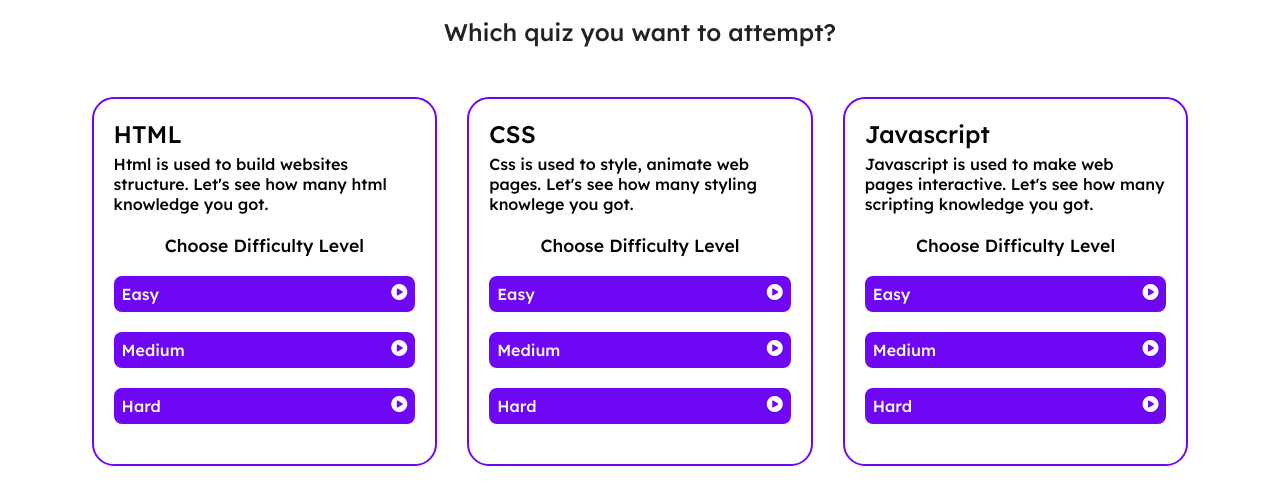
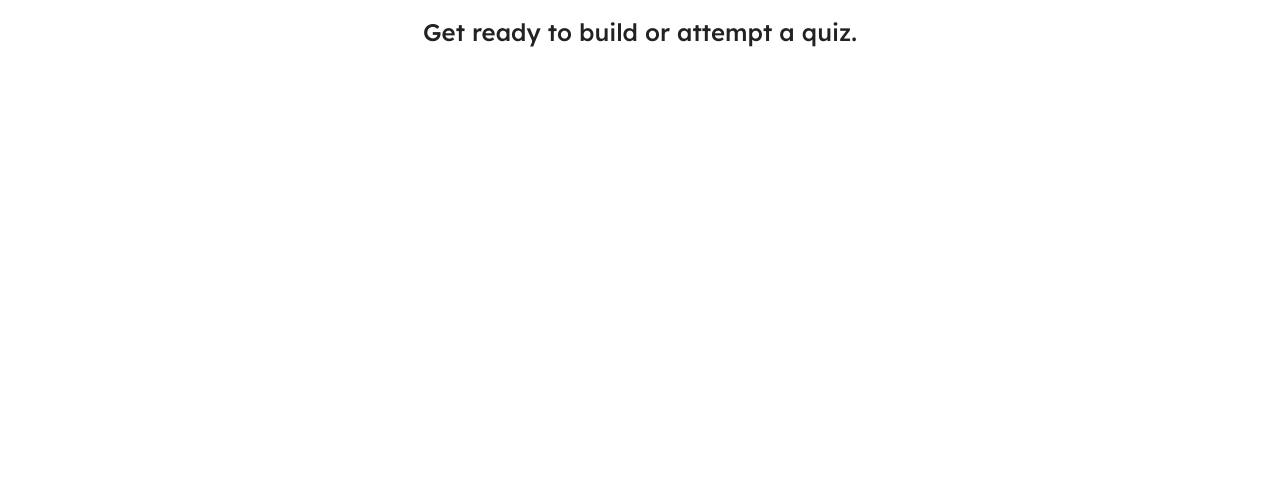
Before and after one commit to akshatsharma1290/Code-Quiz, a plain HTML site: page index.html in a window 1280 px wide. Shown: the part 172-676 px from the top of the page. Drawn offline with Linux system fonts and the light colour scheme; no server answers.

Commit message:
Update index.html

```diff
--- a/index.html
+++ b/index.html
@@ -4,7 +4,6 @@
     <meta charset="UTF-8" />
     <meta http-equiv="X-UA-Compatible" content="IE=edge" />
     <meta name="viewport" content="width=device-width, initial-scale=1.0" />
-    <meta name="msapplication-TileColor" content="#da532c" />
     <meta name="theme-color" content="#ffffff" />
     <title>Code Quiz | Quiz Builder</title>
     <!-- External Css Link  -->
@@ -60,112 +59,9 @@
     <main>
       <section id="quiz" class="center">
         <h1 class="headings title">Welcome to the Ultimate Coding Quiz</h1>
-        <h2 class="headings sub-title">Which quiz you want to attempt?</h2>
+        <build class="headings sub-title"> Get ready to build or attempt a quiz.</h2>
         <div class="quiz-cards center">
-          <div class="quiz-1 card">
-            <p class="quiz-name">HTML</p>
-            <article class="quiz-desc">
-              Html is used to build websites structure. Let's see how many html
-              knowledge you got.
-            </article>
-            <div class="difficulty">
-              <p>Choose Difficulty Level</p>
-              <a
-                href="quiz.html"
-                class="level-1 levels"
-                data-level="Easy"
-                data-lang="HTML"
-                data-quiz="premade"
-                >Easy <i class="fa-solid fa-circle-play"></i
-              ></a>
-              <a
-                href="quiz.html"
-                class="level-2 levels"
-                data-level="Medium"
-                data-lang="HTML"
-                data-quiz="premade"
-                >Medium <i class="fa-solid fa-circle-play"></i
-              ></a>
-              <a
-                href="quiz.html"
-                class="level-3 levels"
-                data-level="Hard"
-                data-lang="HTML"
-                data-quiz="premade"
-                >Hard <i class="fa-solid fa-circle-play"></i
-              ></a>
-            </div>
-          </div>
 
-          <div class="quiz-2 card">
-            <p class="quiz-name">CSS</p>
-            <article class="quiz-desc">
-              Css is used to style, animate web pages. Let's see how many
-              styling knowlege you got.
-            </article>
-            <div class="difficulty">
-              <p>Choose Difficulty Level</p>
-              <a
-                href="quiz.html"
-                class="level-1 levels"
-                data-level="Easy"
-                data-lang="CSS"
-                data-quiz="premade"
-                >Easy <i class="fa-solid fa-circle-play"></i
-              ></a>
-              <a
-                href="quiz.html"
-                class="level-2 levels"
-                data-level="Medium"
-                data-lang="CSS"
-                data-quiz="premade"
-                >Medium <i class="fa-solid fa-circle-play"></i
-              ></a>
-              <a
-                href="quiz.html"
-                class="level-3 levels"
-                data-level="Hard"
-                data-lang="CSS"
-                data-quiz="premade"
-                >Hard <i class="fa-solid fa-circle-play"></i
-              ></a>
-            </div>
-          </div>
-
-          <div class="quiz-3 card">
-            <p class="quiz-name">Javascript</p>
-            <article class="quiz-desc">
-              Javascript is used to make web pages interactive. Let's see how
-              many scripting knowledge you got.
-            </article>
-            <div class="difficulty">
-              <p>Choose Difficulty Level</p>
-              <a
-                href="quiz.html"
-                class="level-1 levels"
-                data-level="Easy"
-                data-lang="Javascript"
-                data-quiz="premade"
-                >Easy <i class="fa-solid fa-circle-play"></i
-              ></a>
-              <a
-                href="quiz.html"
-                class="level-2 levels"
-                data-level="Medium"
-                data-lang="Javascript"
-                data-quiz="premade"
-                >Medium <i class="fa-solid fa-circle-play"></i
-              ></a>
-              <a
-                href="quiz.html"
-                class="level-3 levels"
-                data-level="Hard"
-                data-lang="Javascript"
-                data-quiz="premade"
-                >Hard <i class="fa-solid fa-circle-play"></i
-              ></a>
-            </div>
-          </div>
         </div>
       </section>
     </main>
```
